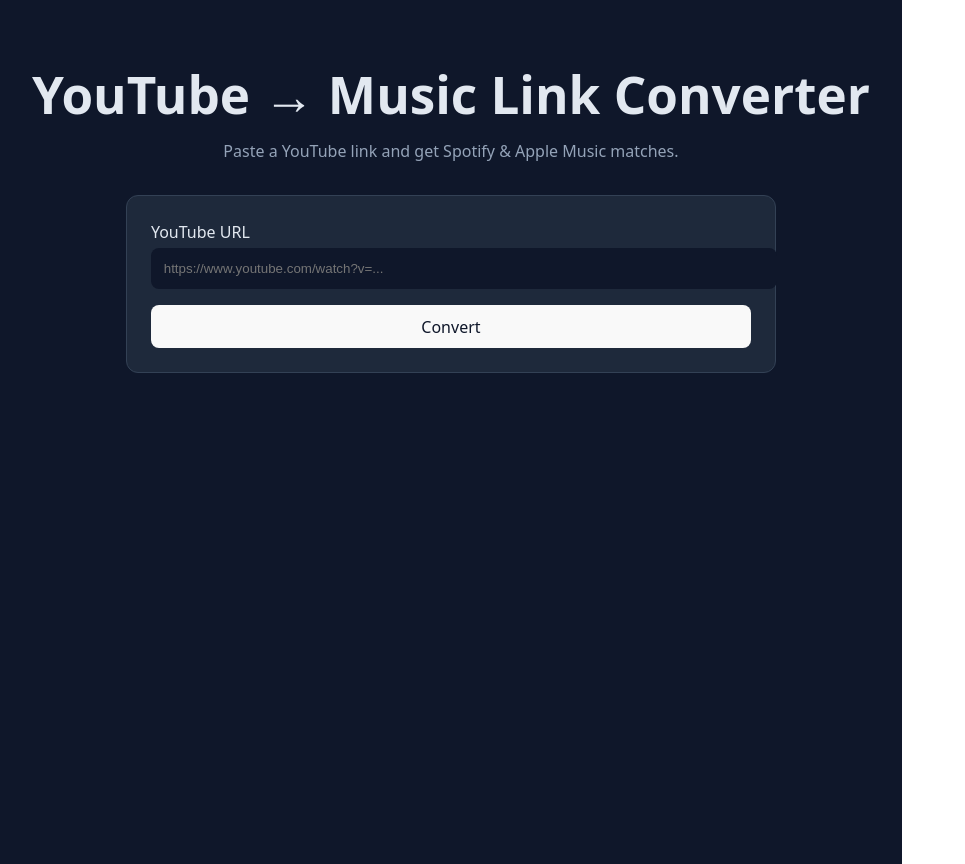
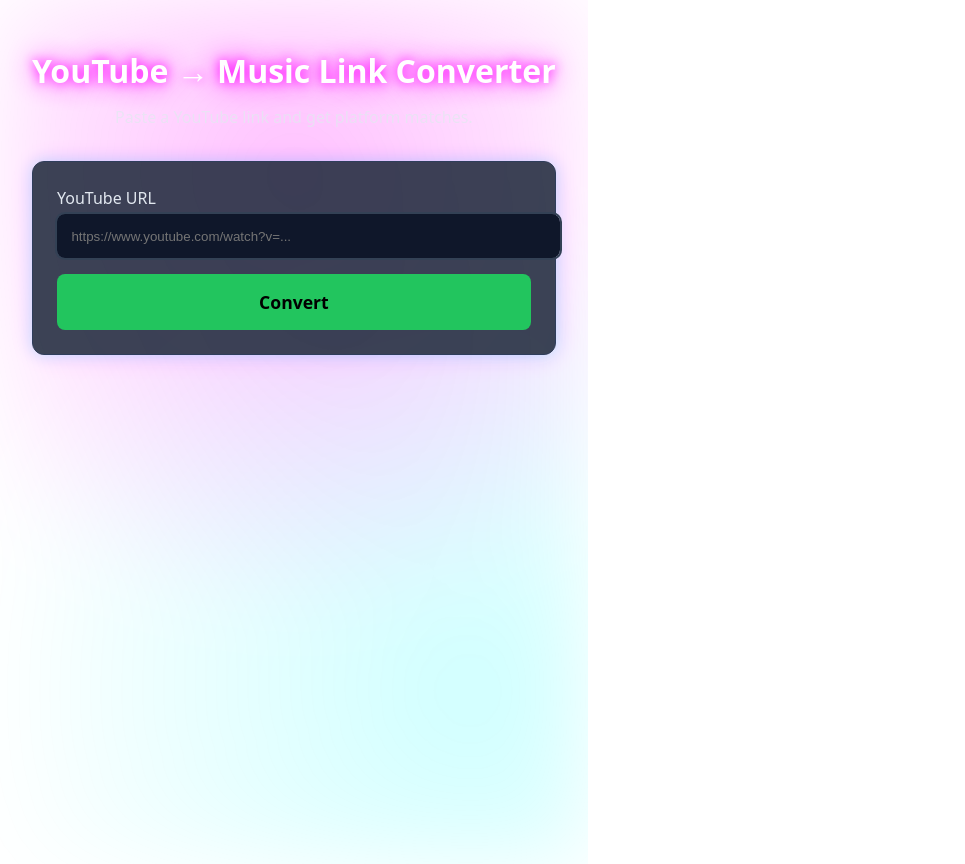
Before and after one commit to mcvizzy/yt-to-spotify-frontend, a React (Vite) app: page / in a window 1280 px wide. Shown: the whole page, without its empty margins (0-965 px from the left). Built offline with nearby package versions, Linux system fonts and the light colour scheme.

Commit message:
Final neon UI update + animations + confidence bar + stable symmetry

```diff
--- a/index.html
+++ b/index.html
@@ -4,17 +4,16 @@
     <meta charset="UTF-8" />
     <meta name="viewport" content="width=device-width, initial-scale=1.0" />
 
-    <meta name="mobile-web-app-capable" content="yes">
-    <meta name="apple-mobile-web-app-capable" content="yes">
+    <meta name="mobile-web-app-capable" content="yes" />
+    <meta name="apple-mobile-web-app-capable" content="yes" />
 
     <title>YT → Music Converter</title>
 
     <link rel="icon" type="image/png" href="/icons/icon-192.png" />
     <link rel="manifest" href="/manifest.json" />
     <meta name="theme-color" content="#1db954" />
-    <link rel="apple-touch-icon" href="/icons/icon-192.png">
+    <link rel="apple-touch-icon" href="/icons/icon-192.png" />
 
-    <!-- Correct Vite entry point -->
     <script type="module" src="/src/main.jsx"></script>
   </head>
 
--- a/src/App.css
+++ b/src/App.css
@@ -1,32 +1,61 @@
+/* Background */
 .app {
   min-height: 100vh;
   padding: 2rem;
-  background: #0f172a;
+  font-family: system-ui, sans-serif;
+  position: relative;
+  overflow-x: hidden;
   color: #e2e8f0;
-  font-family: system-ui, sans-serif;
 }
 
-h1 {
+.vaporwave-bg {
+  position: absolute;
+  inset: 0;
+  background: radial-gradient(circle at 50% 20%, #ff00ff40, transparent 60%),
+              radial-gradient(circle at 80% 80%, #00ffff30, transparent 60%);
+  filter: blur(40px);
+  z-index: -1;
+}
+
+.fade-in {
+  animation: fadeIn 1.1s ease-out both;
+}
+
+@keyframes fadeIn {
+  from { opacity: 0; transform: translateY(12px); }
+  to { opacity: 1; transform: translateY(0); }
+}
+
+/* Title glow */
+.title-glow {
   text-align: center;
+  font-size: 2rem;
+  color: #fff;
+  text-shadow: 0 0 12px #ff00ff, 0 0 30px #ff00ff;
   margin-bottom: 0.5rem;
-  font-size: 2rem;
 }
 
 .subtitle {
   text-align: center;
+  opacity: 0.7;
   margin-bottom: 2rem;
-  color: #94a3b8;
 }
 
+/* Cards */
 .card {
-  background: #1e293b;
+  background: #1e293bdd;
   padding: 1.5rem;
   border-radius: 0.75rem;
-  border: 1px solid #334155;
+  border: 1px solid #2f3e5c;
   max-width: 600px;
   margin: 0 auto;
 }
 
+.neon-card {
+  box-shadow: 0 0 15px #00ffff40, 0 0 25px #ff00ff30;
+}
+
+/* Inputs */
 label {
   display: block;
   margin-bottom: 0.3rem;
@@ -34,42 +63,95 @@
 
 input {
   width: 100%;
-  padding: 0.8rem;
+  padding: 0.9rem;
   border-radius: 0.5rem;
   border: none;
   margin-bottom: 1rem;
   background: #0f172a;
-  color: #fff;
+  color: white;
+  outline: 2px solid #334155;
 }
 
-button {
+input:focus {
+  outline: 2px solid #ff00ff;
+}
+
+/* Convert button */
+.convert-btn {
   width: 100%;
-  padding: 0.9rem;
+  padding: 1rem;
   background: #22c55e;
+  color: black;
   border: none;
   border-radius: 0.5rem;
   font-weight: bold;
   cursor: pointer;
-  color: #0f172a;
+  font-size: 1.1rem;
 }
 
-.error {
-  color: #f87171;
-  text-align: center;
-  margin-top: 1rem;
+/* Soundwave loader */
+.soundwave {
+  display: flex;
+  justify-content: center;
+  gap: 4px;
 }
 
+.soundwave span {
+  width: 6px;
+  height: 10px;
+  background: black;
+  display: inline-block;
+  animation: wave 0.9s infinite ease-in-out;
+}
+
+.soundwave span:nth-child(2) { animation-delay: 0.1s; }
+.soundwave span:nth-child(3) { animation-delay: 0.2s; }
+.soundwave span:nth-child(4) { animation-delay: 0.3s; }
+
+@keyframes wave {
+  0%, 100% { height: 8px; }
+  50% { height: 18px; }
+}
+
+/* Result */
 .result {
   margin-top: 2rem;
 }
 
-.confidence-display {
-  margin-top: 1rem;
-  font-size: 1.1rem;
-  font-weight: bold;
+.result-title {
   text-align: center;
+  font-size: 1.4rem;
+  margin-bottom: 1rem;
 }
 
+/* Confidence bar */
+.confidence-meter {
+  width: 100%;
+  height: 12px;
+  background: #0f172a;
+  border-radius: 6px;
+  overflow: hidden;
+  margin: 1rem 0;
+}
+
+.confidence-fill {
+  height: 100%;
+  background: linear-gradient(90deg, #00ffff, #ff00ff);
+  animation: slideIn 0.7s ease-out;
+}
+
+@keyframes slideIn {
+  from { width: 0; }
+}
+
+/* Confidence text */
+.confidence-text {
+  text-align: center;
+  font-weight: bold;
+  margin-bottom: 1rem;
+}
+
+/* Buttons */
 .links {
   display: flex;
   flex-direction: column;
@@ -80,21 +162,23 @@
 .link-button {
   display: block;
   text-align: center;
-  padding: 0.75rem;
+  padding: 0.9rem;
   border-radius: 0.5rem;
   font-weight: bold;
   text-decoration: none;
   color: white;
 }
 
-.link-button.spotify {
-  background: #1db954;
+.neon-btn {
+  box-shadow: 0 0 12px #ffffff30, 0 0 20px #ffffff20 inset;
 }
 
-.link-button.apple {
-  background: #fa586a;
+.spotify { background: #1db954; }
+.apple { background: #fa586a; }
+.soundcloud { background: #ff7700; }
+
+.error {
+  color: #f87171;
+  text-align: center;
+  margin-top: 1rem;
 }
-
-.link-button.soundcloud {
-  background: #ff7700;
-}
--- a/src/App.jsx
+++ b/src/App.jsx
@@ -28,7 +28,7 @@
         }
       );
 
-      if (!res.ok) throw new Error("Failed to convert link");
+      if (!res.ok) throw new Error("Failed");
 
       const data = await res.json();
       setResults(data);
@@ -41,11 +41,13 @@
   };
 
   return (
-    <div className="app">
-      <h1>YouTube → Music Link Converter</h1>
-      <p className="subtitle">Paste a YouTube link and get Spotify & Apple Music matches.</p>
+    <div className="app fade-in">
+      <div className="vaporwave-bg"></div>
 
-      <form onSubmit={handleConvert} className="card">
+      <h1 className="title-glow">YouTube → Music Link Converter</h1>
+      <p className="subtitle">Paste a YouTube link and get platform matches.</p>
+
+      <form onSubmit={handleConvert} className="card neon-card">
         <label htmlFor="youtube">YouTube URL</label>
         <input
           id="youtube"
@@ -54,58 +56,61 @@
           value={youtubeUrl}
           onChange={(e) => setYoutubeUrl(e.target.value)}
         />
-        <button disabled={loading} type="submit">
-          {loading ? "Converting..." : "Convert"}
+        <button disabled={loading} type="submit" className="convert-btn">
+          {loading ? (
+            <div className="soundwave">
+              <span></span><span></span><span></span><span></span>
+            </div>
+          ) : (
+            "Convert"
+          )}
         </button>
       </form>
 
       {error && <p className="error">{error}</p>}
 
       {results && (
-        <div className="result card">
-          <h2>Results</h2>
+        <div className="result card neon-card">
+          <h2 className="result-title">Results</h2>
 
-          <p>
-            <strong>YouTube Title:</strong> {results.youtubeTitle}
-          </p>
-          <p>
-            <strong>Search Query:</strong> {results.cleanedQuery}
-          </p>
+          <p><strong>YouTube Title:</strong> {results.youtubeTitle}</p>
+          <p><strong>Search Query:</strong> {results.cleanedQuery}</p>
 
-          <p className="confidence-display">
-            {results.confidence}% match confidence
+          <div className="confidence-meter">
+            <div
+              className="confidence-fill"
+              style={{ width: `${results.confidence}%` }}
+            ></div>
+          </div>
+
+          <p className="confidence-text">
+            {results.confidence}% Match Confidence
           </p>
 
           <div className="links">
             {results.spotifyUrl && (
-              <a
-                className="link-button spotify"
+              <a className="link-button spotify neon-btn"
                 href={results.spotifyUrl}
                 target="_blank"
-                rel="noreferrer"
-              >
+                rel="noreferrer">
                 Open in Spotify
               </a>
             )}
 
             {results.appleMusicUrl && (
-              <a
-                className="link-button apple"
+              <a className="link-button apple neon-btn"
                 href={results.appleMusicUrl}
                 target="_blank"
-                rel="noreferrer"
-              >
+                rel="noreferrer">
                 Open in Apple Music
               </a>
             )}
 
             {results.soundCloudUrl && (
-              <a
-                className="link-button soundcloud"
+              <a className="link-button soundcloud neon-btn"
                 href={results.soundCloudUrl}
                 target="_blank"
-                rel="noreferrer"
-              >
+                rel="noreferrer">
                 Search on SoundCloud
               </a>
             )}
```
